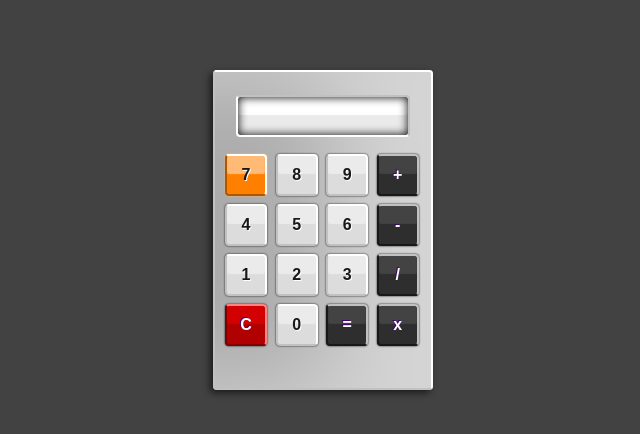
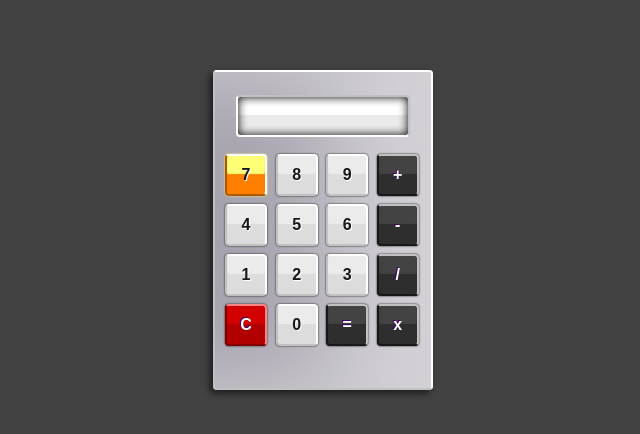
Before and after one commit to NeerajSati/Calculator, a plain HTML site: page index.html in a window 1280 px wide. In both pictures the pointer is over the input 571 px from the left and 353 px from the top of the page. Shown: the part 178-612 px from the top of the page, 325-965 px from the left. Drawn offline with Linux system fonts and the light colour scheme.

Commit message:
Update styles.css

```diff
--- a/styles.css
+++ b/styles.css
@@ -16,7 +16,7 @@ body {
 	width: 200px;
 	padding: 8px 8px 20px 8px;
 	margin: 20px auto;
-	background-color: #ABABAB;
+	background-color: #A7A3AE;
 	border-radius: 4px;
 	border-top: 2px solid #FFF;
 	border-right: 2px solid #FFF;
@@ -81,8 +81,8 @@ body {
 .digits:hover,
 .mathButtons:hover,
 #clearButton:hover {
-	background-color: #FFBA75;
-	box-shadow: 0px 0px 2px #FFBA75, inset 0px -20px 1px #FF8000;
+	background-color: #FFFF75;
+	box-shadow: 0px 0px 2px #FFFF75, inset 0px -20px 1px #FF8000;
 	border-top: 2px solid #FFF;
 	border-right: 2px solid #FFF;
 	border-bottom: 2px solid #AE5700;
```
